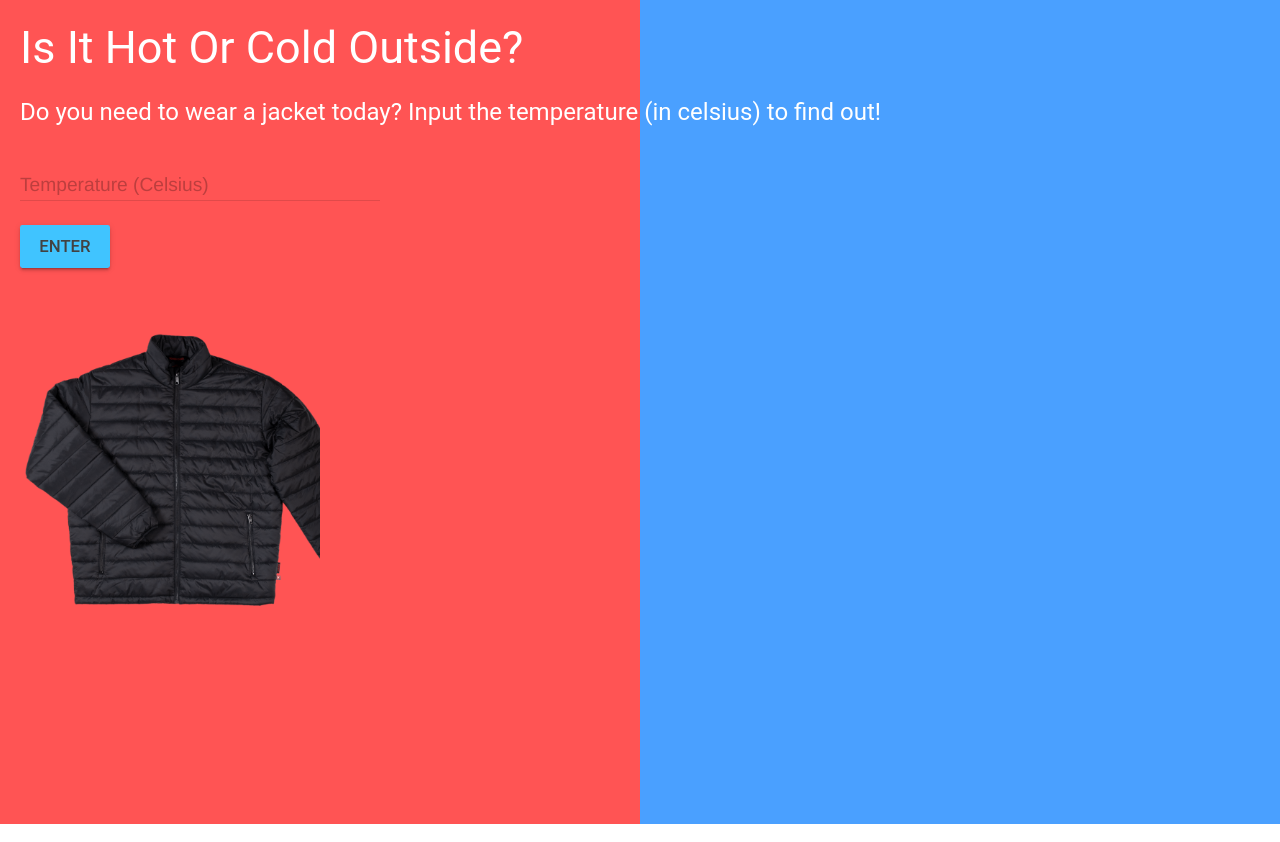
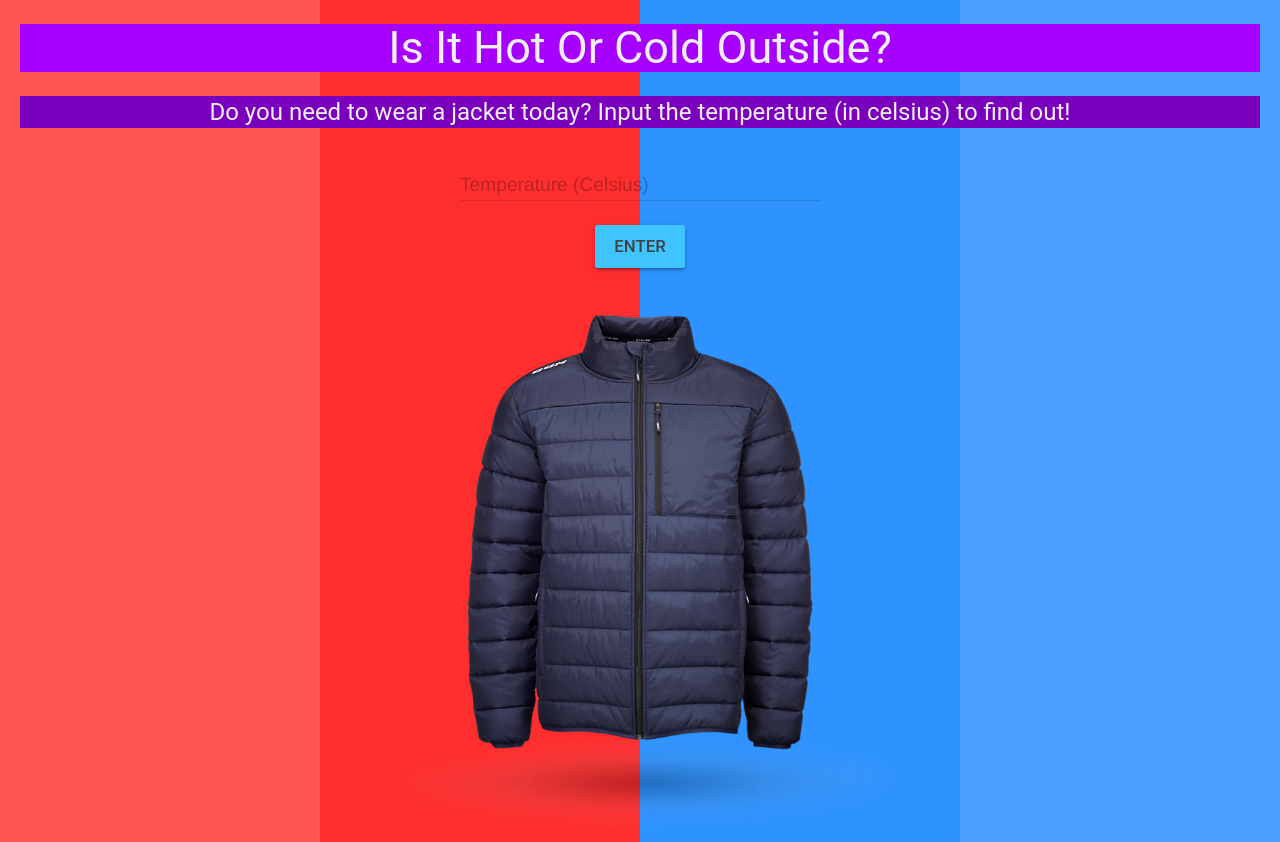
Before and after one commit to CarolynWP/Unit4-02-HTML-ColdHot, a plain HTML site: page index.html in a window 1280 px wide. Drawn offline with nearby package versions, Linux system fonts and the light colour scheme.

Commit message:
done pt 2

```diff
--- a/css/style.css
+++ b/css/style.css
@@ -1,10 +1,14 @@
 body {
-height: 100vh;
+height: 50vh;
 	background: linear-gradient(
 		to right,
 		#FF5454 0%,
-		#FF5454 50%,
-		#4AA0FF 50%,
+		#FF5454 25%,
+		#ff2e2e 25%,
+		#ff2e2e 50%,
+		#2e93ff 50%,
+		#2e93ff 75%,
+		#4AA0FF 75%,
 		#4AA0FF 100%
 	);
 }
@@ -12,6 +16,7 @@ height: 100vh;
 .margin {
 	margin-left: 20px;
 	margin-right: 20px;
+	text-align: center;
 }
 
 .zoom {
@@ -20,13 +25,16 @@ height: 100vh;
 }
 
 h2 {
-	color: #FFFFFF;
+	background-color: #a600ff;
+	color: #f0f0f0;
 }
 
 h4 {
-	color: #FFFFFF;
+	color: #f0f0f0;
+	background-color: #7b00bd;
 }
 
 h6 {
-	color: #FFFFFF;
+	color: #f0f0f0;
+	background-color: #a600ff;
 }
--- a/index.html
+++ b/index.html
@@ -55,7 +55,7 @@
 			<!-- answer -->
 			<h6><div id="answer"></h6>
 
-			<img src="./images/jacket.webp" width="300px" alt="jacket">
+			<img src="./images/jacket.png" width="550px" alt="jacket">
 		</div>
 	</body>
 </html>
```
Also changed, not shown: images/jacket.png (added), images/jacket.webp (deleted).
